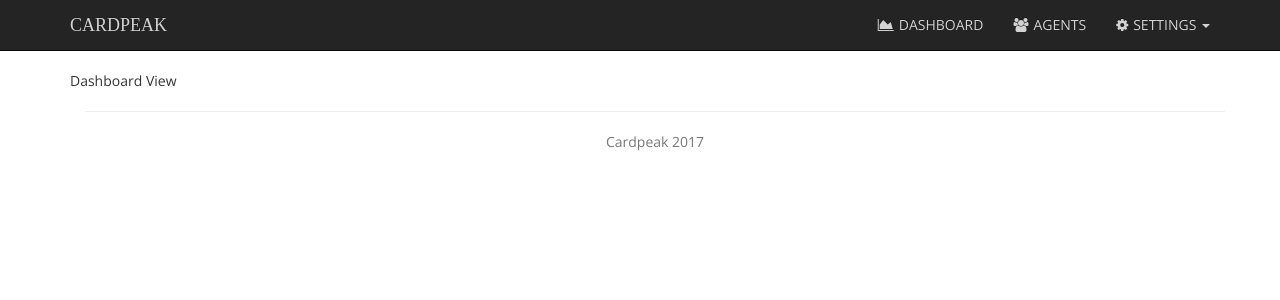
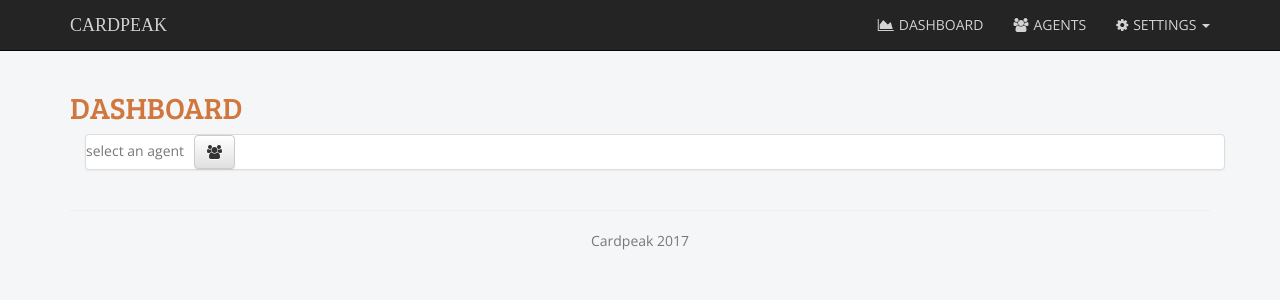
Before and after one commit to baronparedes/cardpeak, a React app in the folder CardPeak.UI.ClientApp/: page / in a window 1280 px wide. Shown: the top 300 px of the page. Built offline with nearby package versions, Linux system fonts and the light colour scheme; a web font is replaced by a local one.

Commit message:
header tweaks added redux

```diff
--- a/CardPeak.UI.ClientApp/src/components/App.tsx
+++ b/CardPeak.UI.ClientApp/src/components/App.tsx
@@ -9,31 +9,9 @@ export class App extends React.Component<{}, undefined>{
                 <NavigationBar />
                 <div id="content" className="container no-padding">
                     {this.props.children}
-                    <Footer />
                 </div>
+                <Footer />
             </div>
         )
     }
 }
-
-//export default class App extends React.Component {
-//    render() {
-//        return (
-//            <div>
-//                <NavigationBar />
-//                <br />
-//                <div id="content" className="container no-padding">
-//                    <div className="container-content">
-//                        <div className="push-down header-content padded">
-//                            <Header />
-//                            <div className="content" id="app-content">
-//                                {this.props.children}
-//                            </div>
-//                        </div>
-//                    </div>
-//                    <Footer />
-//                </div>
-//            </div>
-//        );
-//    }
-//}
--- a/CardPeak.UI.ClientApp/src/components/views/agents/AgentsView.tsx
+++ b/CardPeak.UI.ClientApp/src/components/views/agents/AgentsView.tsx
@@ -4,7 +4,7 @@ export default class AgentsView extends React.Component<{}, undefined> {
     render() {
         return (
             <div>
-                Agent View
+                <h1>Agents</h1>
             </div>
         )
     }
--- a/CardPeak.UI.ClientApp/src/components/views/dashboard/DashboardView.tsx
+++ b/CardPeak.UI.ClientApp/src/components/views/dashboard/DashboardView.tsx
@@ -1,10 +1,26 @@
 import * as React from 'react'
+import { Panel, Button } from 'react-bootstrap'
 
-export default class DashbaordView extends React.Component<{}, undefined> {
+interface DashboardViewProps {
+    selectedAgent: CardPeak.Types.Agent;
+}
+
+export default class DashbaordView extends React.Component<DashboardViewProps, undefined> {
+    constructor(props: DashboardViewProps) {
+        super(props);
+    }
     render() {
         return (
             <div>
-                Dashboard View
+                <h2>Dashboard</h2>
+                <div className="container">
+                    <Panel>
+                        {this.props.selectedAgent ? "" : <span className="text-muted spacer-right">select an agent</span>}
+                        <Button>
+                            <i className="fa fa-sm fa-users"></i>
+                        </Button>
+                    </Panel>
+                </div>
             </div>
         )
     }
--- a/CardPeak.UI.ClientApp/src/index.html
+++ b/CardPeak.UI.ClientApp/src/index.html
@@ -8,7 +8,7 @@
     <meta name="author" content="Baron Patrick Paredes">
     <meta name="viewport" content="width=device-width, initial-scale=1.0, user-scalable=no, minimum-scale=1.0, maximum-scale=1.0">
     <link href="https://fonts.googleapis.com/css?family=Baloo+Bhaijaan" rel="stylesheet">
-    <link href='https://fonts.googleapis.com/css?family=Libre+Baskerville:400,700' rel='stylesheet' type='text/css'>
+    <link href="https://fonts.googleapis.com/css?family=Bree+Serif" rel="stylesheet">
     <link href='https://fonts.googleapis.com/css?family=Open+Sans:400,300' rel='stylesheet' type='text/css'>
     <title>CardPeak Client App</title>
 </head>
--- a/CardPeak.UI.ClientApp/src/styles/main.less
+++ b/CardPeak.UI.ClientApp/src/styles/main.less
@@ -6,5 +6,28 @@ html,
 body {
     min-height: 100%;
     width: 100%;
+    background-color: @body-bg-color;
     .page-font;
 }
+
+h1, h2, h3 {
+    color: @header-font-color;
+    .header-font;
+}
+
+.btn-default {
+    text-transform: lowercase;
+    &:hover {
+        background-image: none;
+        color: @btn-default-color;
+        background-color: @btn-default-bg-color;
+
+        > a {
+            color: @btn-default-color;
+        }
+    }
+}
+
+.spacer-right {
+    padding-right: 10px;
+}
--- a/CardPeak.UI.ClientApp/src/styles/mixins.less
+++ b/CardPeak.UI.ClientApp/src/styles/mixins.less
@@ -1,5 +1,6 @@
 .header-font() {
-    font-family: 'Libre Baskerville', serif;
+    font-family: 'Bree Serif', serif;
+    text-transform: uppercase;
 }
 
 .page-font() {
--- a/CardPeak.UI.ClientApp/src/styles/theme.less
+++ b/CardPeak.UI.ClientApp/src/styles/theme.less
@@ -1,3 +1,11 @@
 @nav-text-color: #D3D3D3;
 @nav-text-color-contrast: #D1773D;
 @nav-inverse-bg-color: #242424;
+
+@header-font-color: #D1773D;
+
+@btn-default-bg-color: #D1773D;
+@btn-default-color: #FFFFFF;
+
+@body-bg-color: #F5F6F8;
+@content-bg-color: #FFFFFF;
```
Also changed, not shown: CardPeak.UI.ClientApp/package.json (+7 -1 lines), CardPeak.UI.ClientApp/src/services/reducers/index.ts (added), 1 other file (tests, documents, lock files or other folders).
